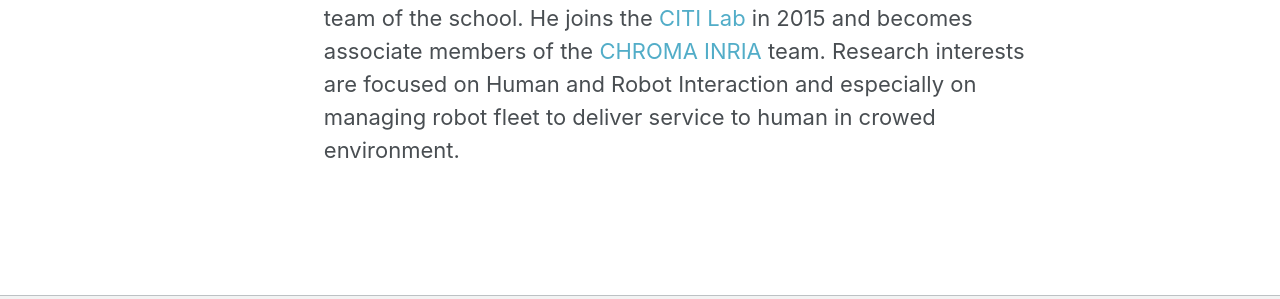
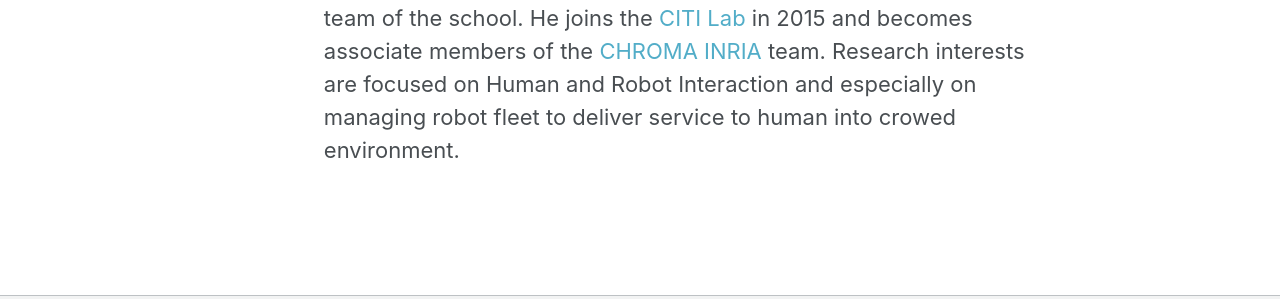
Before and after one commit to Robocup-Lyontech/Robocup-Lyontech.github.io, a Jekyll site: the page built from _pages/staff.md, in a window 1280 px wide and 1289 px high. Shown: the part 838-1137 px from the top of the window. Built offline with Jekyll 4.4.1, drawn with Linux system fonts in a browser that asks for light colours.

Commit message:
Update staff.md

```diff
--- a/_pages/staff.md
+++ b/_pages/staff.md
@@ -5,4 +5,4 @@ title: "Staff of LyonTech Team"
 
 - Fabrice Jumel is professor assistant  in [CPE Lyon](https://www.cpe.fr) (Engineering School). He is at the head of the robotic of service specialty . He is a member of the [CHROMA INRIA](https://team.inria.fr/chroma/en/)  team of the [CITI Lab](http://www.citi-lab.fr/)  (Cooperative and Human-aware Robot Navigation in Dynamic Environments). He like [Robocup](http://www.robocup.org/) and Robocup like competitions. He is team leader of a [robocup@home](http://cpe-dev.fr/robotcup/) team and was previously team leader of robocup@work one. He's more precisely involved in social navigation, fleet of robots, robot assistant for elder or disease peoples.
 
-- Jacques Saraydaryan hold a Master’s Degree in Telecoms and Networks from Télécom Saint-Etienne, France in 2005, and a Ph.D. in computer sciences from National Institute of Applied Sciences (INSA), Lyon France in 2009. He was a Research Engineer at the Exaprotect Company, France during seven years. His research focus began on IS Security especially on Anomaly intrusion detection system. Currently, he's a member of the engineers School of [CPE Lyon](https://www.cpe.fr) (Engineering School) as associate professor. His experience into behavior modeling helps him to integrate the robotic research team of the school. He joins the [CITI Lab](http://www.citi-lab.fr/) in 2015 and becomes associate members of the [CHROMA INRIA](https://team.inria.fr/chroma/en/) team. Research interests are focused on Human and Robot Interaction and especially on managing robot fleet to deliver service to human in crowed environment.
+- Jacques Saraydaryan hold a Master’s Degree in Telecoms and Networks from Télécom Saint-Etienne, France in 2005, and a Ph.D. in computer sciences from National Institute of Applied Sciences (INSA), Lyon France in 2009. He was a Research Engineer at the Exaprotect Company, France during seven years. His research focus began on IS Security especially on Anomaly intrusion detection system. Currently, he's a member of the engineers School of [CPE Lyon](https://www.cpe.fr) (Engineering School) as associate professor. His experience into behavior modeling helps him to integrate the robotic research team of the school. He joins the [CITI Lab](http://www.citi-lab.fr/) in 2015 and becomes associate members of the [CHROMA INRIA](https://team.inria.fr/chroma/en/) team. Research interests are focused on Human and Robot Interaction and especially on managing robot fleet to deliver service to human into crowed environment.
```
